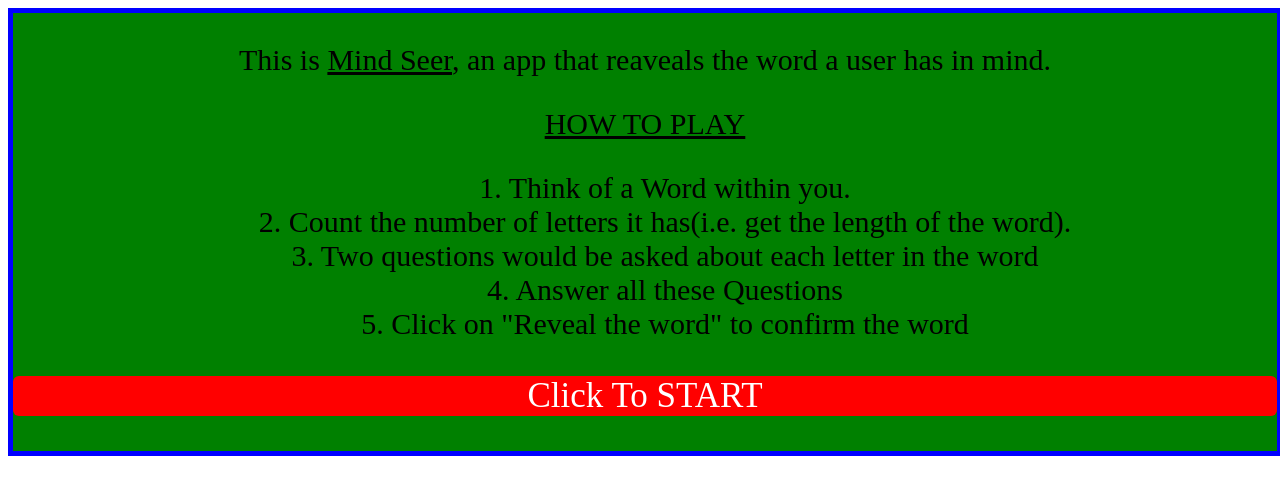
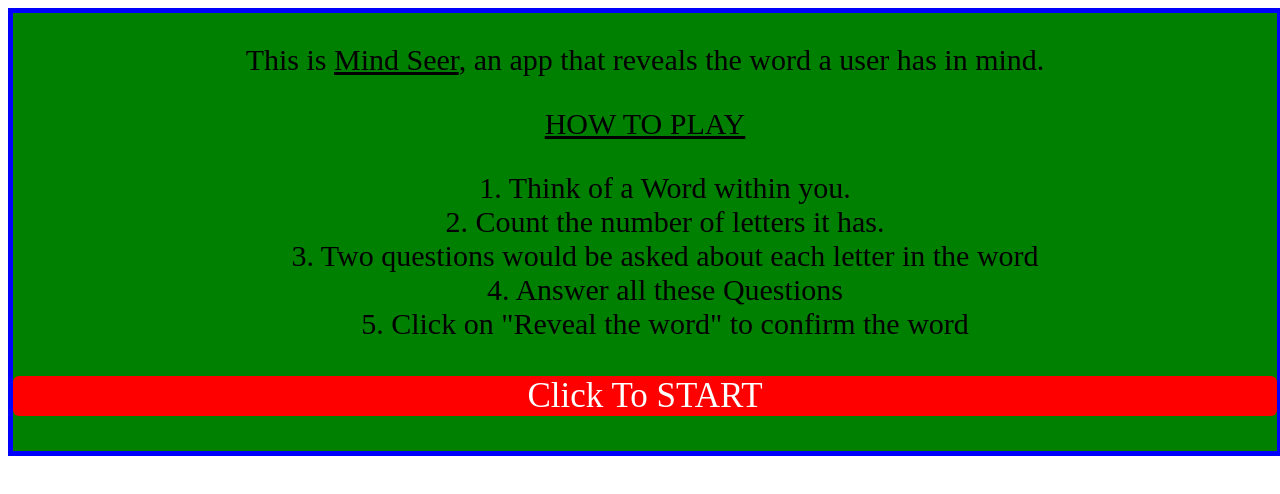
Before and after one commit to AkinolaVictor/Mind-Seer, a plain HTML site: page index.html in a window 1280 px wide. Both pictures are taken after a click on the element "Click To Play". Drawn offline with Linux system fonts and the light colour scheme.

Commit message:
Update index.html

```diff
--- a/index.html
+++ b/index.html
@@ -13,7 +13,7 @@
 <div class="container">
 	<div class="intro">
 		<div class="intro1">
-			<p> This is <u>Mind Seer</u>, an app that reaveals the word a user has in mind. </p>
+			<p> This is <u>Mind Seer</u>, an app that reveals the word a user has in mind. </p>
 			<span class="howTo">Click To Play</span>
 		</div>
 
@@ -21,7 +21,7 @@
 			<p><u>HOW TO PLAY</u></p>
 				<ol class="left">
 					<li>1. Think of a Word within you.</li>
-					<li>2. Count the number of letters it has(i.e. get the length of the word).</li>
+					<li>2. Count the number of letters it has.</li>
 					<li>3. Two questions would be asked about each letter in the word</li>
 					<li>4. Answer all these Questions</li>
 					<li>5. Click on "Reveal the word" to confirm the word</li>
```
